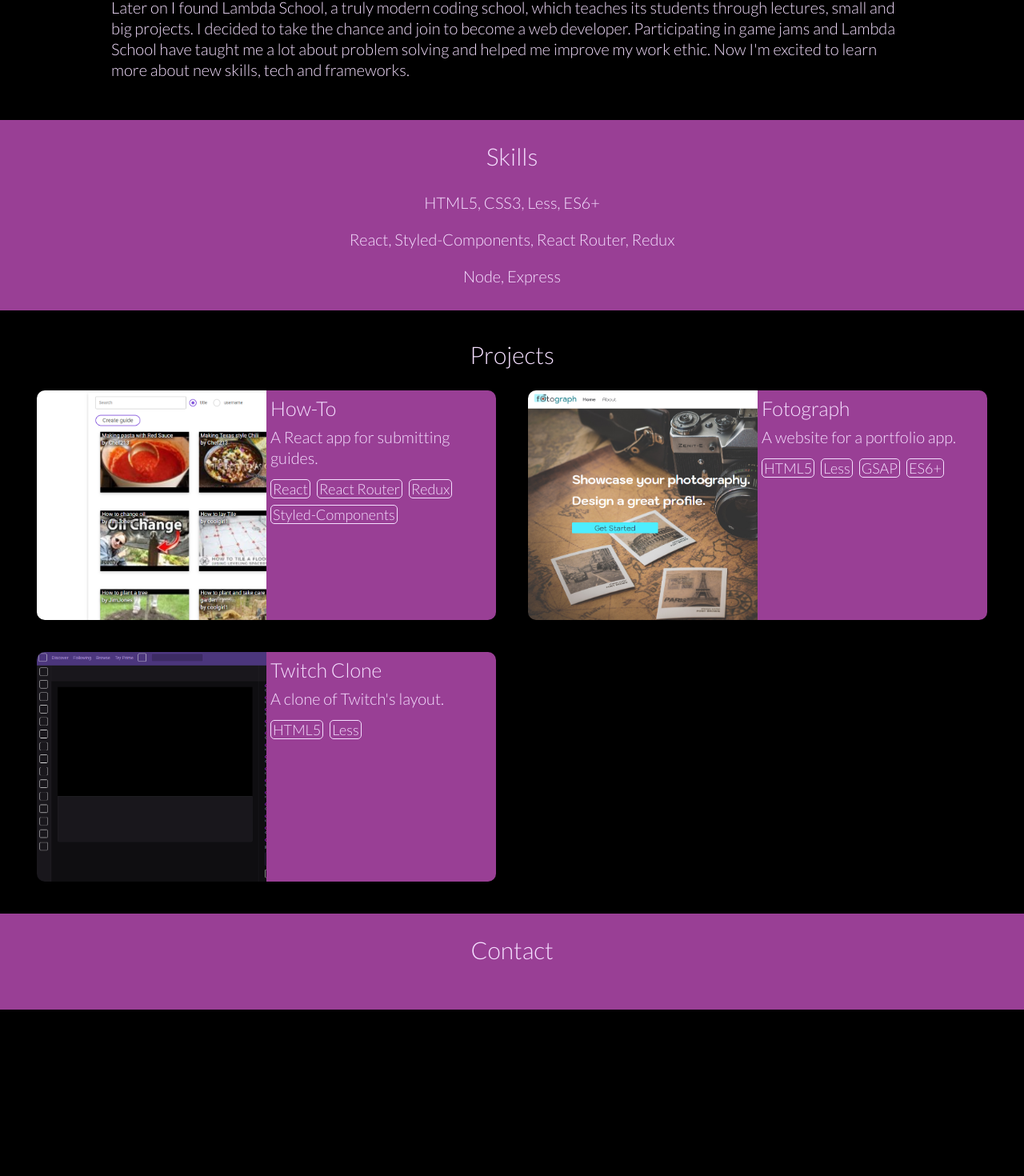
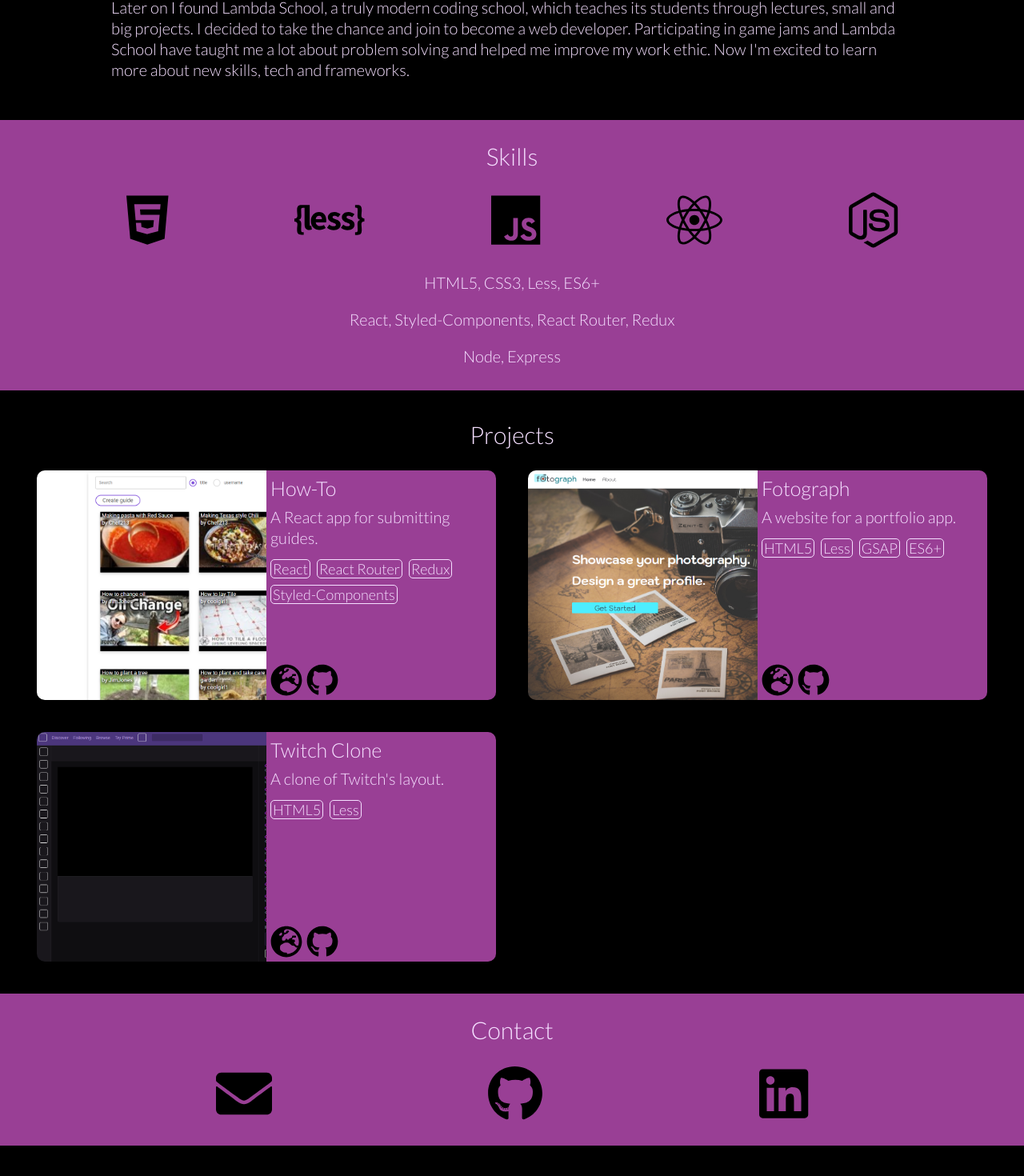
Before and after one commit to nanoblit/portfolio, a React (Create React App) app: page / in a window 1280 px wide. Shown: the part 809-2279 px from the top of the page at 80% size. Before the commit the page ends 2171 px from the top, so only its background shows below. Built offline with nearby package versions, Linux system fonts and the light colour scheme.

Commit message:
Add icons and animations

```diff
--- /dev/null
+++ b/@types/types.d.ts
@@ -0,0 +1,3 @@
+declare module "react-reveal/Zoom";
+declare module "react-reveal/Slide";
+declare module "react-reveal/Reveal";
--- a/package.json
+++ b/package.json
@@ -3,12 +3,18 @@
   "version": "0.1.0",
   "private": true,
   "dependencies": {
+    "@fortawesome/fontawesome-svg-core": "^1.2.21",
+    "@fortawesome/free-brands-svg-icons": "^5.10.1",
+    "@fortawesome/free-solid-svg-icons": "^5.10.1",
+    "@fortawesome/react-fontawesome": "^0.1.4",
     "@types/jest": "24.0.15",
     "@types/node": "^12.6.8",
     "@types/react-dom": "16.8.5",
+    "@types/react-fontawesome": "^1.6.4",
     "@types/styled-components": "^4.1.18",
     "react": "^16.8.6",
     "react-dom": "^16.8.6",
+    "react-reveal": "^1.2.2",
     "react-scripts": "3.0.1",
     "styled-components": "^4.3.2",
     "typescript": "3.5.3"
--- a/src/components/Bar.tsx
+++ b/src/components/Bar.tsx
@@ -1,5 +1,6 @@
 import React from "react";
 import styled from "styled-components";
+import { iconZoom } from "../styles/variables";
 
 const BarDiv = styled.div`
   background-image: linear-gradient(
@@ -34,6 +35,11 @@ const BarDiv = styled.div`
     a {
       margin-right: 4rem;
       text-decoration: none;
+      transition: transform 0.2s;
+
+      &:hover {
+        transform: scale(${iconZoom});
+      }
 
       &:last-of-type {
         margin-right: 0;
--- a/src/components/Contact.tsx
+++ b/src/components/Contact.tsx
@@ -1,18 +1,48 @@
 import React from "react";
 import styled from "styled-components";
-import { mainColor } from "../styles/variables";
+import Reveal from "react-reveal/Reveal";
+import { faEnvelope } from "@fortawesome/free-solid-svg-icons";
+import { faGithub, faLinkedin } from "@fortawesome/free-brands-svg-icons";
+import {
+  black,
+  mainColor,
+  FontAwesomeIconWithScaling
+} from "../styles/variables";
 
 const ContactDiv = styled.div`
   background-color: ${mainColor};
   text-align: center;
   padding: 3rem 0 3rem;
   margin-bottom: 10rem;
+
+  .contact-links {
+    display: flex;
+    justify-content: space-evenly;
+
+    a {
+      color: ${black};
+      font-size: 1rem;
+    }
+  }
 `;
 
 const Contact = (): JSX.Element => {
   return (
     <ContactDiv>
       <h2>Contact</h2>
+      <Reveal effect="fadeInUp" cascade>
+        <div className="contact-links">
+          <a href="mailto:jakub.k.maleta@gmail.com">
+            <FontAwesomeIconWithScaling icon={faEnvelope} size="7x" />
+          </a>
+          <a href="https://github.com/nanoblit/">
+            <FontAwesomeIconWithScaling icon={faGithub} size="7x" />
+          </a>
+          <a href="https://www.linkedin.com/in/jakubmaleta/">
+            <FontAwesomeIconWithScaling icon={faLinkedin} size="7x" />
+          </a>
+        </div>
+      </Reveal>
     </ContactDiv>
   );
 };
--- a/src/components/MainImage.tsx
+++ b/src/components/MainImage.tsx
@@ -1,5 +1,6 @@
 import React from "react";
 import styled from "styled-components";
+import Slide from "react-reveal/Slide";
 import { mainColor } from "../styles/variables";
 
 import background from "../images/background.jpg";
@@ -71,14 +72,18 @@ const MainImage = (): JSX.Element => {
     <MainImageDiv>
       <div className="summary-and-me">
         <div className="summary">
+          <Slide left>
             <p>
               I am a full-stack web developer interested in modern web
               technologies who also enjoys gaming and gamedev.
             </p>
+          </Slide>
         </div>
+        <Slide right>
           <div className="me">
             <img alt="My face" src={me} />
           </div>
+        </Slide>
       </div>
     </MainImageDiv>
   );
--- a/src/components/Projects.tsx
+++ b/src/components/Projects.tsx
@@ -1,7 +1,11 @@
 import React from "react";
 import styled from "styled-components";
+import Reveal from "react-reveal/Reveal";
+import { FontAwesomeIcon } from "@fortawesome/react-fontawesome";
+import { faGlobeEurope } from "@fortawesome/free-solid-svg-icons";
+import { faGithub } from "@fortawesome/free-brands-svg-icons";
 import projectData from "../projectData";
-import { mainColor, white } from "../styles/variables";
+import { mainColor, white, black, iconZoom } from "../styles/variables";
 
 const ProjectsDiv = styled.div`
   margin: 0 auto;
@@ -20,12 +24,20 @@ const ProjectsDiv = styled.div`
     .card {
       display: flex;
       margin-bottom: 4rem;
+      transition: transform 0.2s;
+
+      &:hover {
+        transform: scale(1.05);
+      }
 
       @media screen and (max-width: 650px) {
         flex-direction: column;
       }
 
       .card-info {
+        display: flex;
+        flex-direction: column;
+        justify-content: space-between;
         padding: 0 0.5rem 0;
         border-top-right-radius: 1rem;
         border-bottom-right-radius: 1rem;
@@ -38,6 +50,7 @@ const ProjectsDiv = styled.div`
           border-bottom-left-radius: 1rem;
         }
 
+        .upper-card-info {
           p {
             margin-bottom: 1rem;
           }
@@ -51,6 +64,20 @@ const ProjectsDiv = styled.div`
               border: 0.1rem solid ${white};
               border-radius: 0.5rem;
               margin: 0.4rem 0.8rem 0.4rem 0;
+            }
+          }
+        }
+
+        .lower-card-info {
+          a {
+            display: inline-block;
+            margin-right: 0.5rem;
+            margin-bottom: 0.5rem;
+            transition: transform 0.2s;
+
+            &:hover {
+              transform: scale(${iconZoom});
+            }
           }
         }
       }
@@ -84,9 +111,11 @@ const Projects = (): JSX.Element => {
         {projectData.map(
           (data): JSX.Element => {
             return (
-              <div className="card" key={data.title}>
+              <Reveal effect="fadeInUp" key={data.title}>
+                <div className="card">
                   <CardImg img={data.image} />
                   <div className="card-info">
+                    <div className="upper-card-info">
                       <h3>{data.title}</h3>
                       <p>{data.description}</p>
                       <div className="tags">
@@ -97,7 +126,29 @@ const Projects = (): JSX.Element => {
                         )}
                       </div>
                     </div>
+                    <div className="lower-card-info">
+                      {data.websiteLink && (
+                        <a href={data.websiteLink}>
+                          <FontAwesomeIcon
+                            icon={faGlobeEurope}
+                            size="2x"
+                            color={black}
+                          />
+                        </a>
+                      )}
+                      {data.codeLink && (
+                        <a href={data.codeLink}>
+                          <FontAwesomeIcon
+                            icon={faGithub}
+                            size="2x"
+                            color={black}
+                          />
+                        </a>
+                      )}
                     </div>
+                  </div>
+                </div>
+              </Reveal>
             );
           }
         )}
--- a/src/components/Skills.tsx
+++ b/src/components/Skills.tsx
@@ -1,18 +1,41 @@
 import React from "react";
 import styled from "styled-components";
-import { mainColor } from "../styles/variables";
+import Reveal from "react-reveal/Reveal";
+import {
+  faHtml5,
+  faLess,
+  faJs,
+  faReact,
+  faNodeJs
+} from "@fortawesome/free-brands-svg-icons";
+import { mainColor, FontAwesomeIconWithScaling } from "../styles/variables";
 
 const SkillsDiv = styled.div`
   background-color: ${mainColor};
   text-align: center;
   padding: 3rem 0 3rem;
   margin-bottom: 4rem;
+
+  .skills-icons {
+    display: flex;
+    justify-content: space-evenly;
+    margin-bottom: 3rem;
+  }
 `;
 
 const Skills = (): JSX.Element => {
   return (
     <SkillsDiv>
       <h2>Skills</h2>
+      <Reveal effect="fadeInUp" cascade>
+        <div className="skills-icons">
+          <FontAwesomeIconWithScaling icon={faHtml5} size="7x" />
+          <FontAwesomeIconWithScaling icon={faLess} size="7x" />
+          <FontAwesomeIconWithScaling icon={faJs} size="7x" />
+          <FontAwesomeIconWithScaling icon={faReact} size="7x" />
+          <FontAwesomeIconWithScaling icon={faNodeJs} size="7x" />
+        </div>
+      </Reveal>
       <p>HTML5, CSS3, Less, ES6+</p>
       <br />
       <br />
--- a/src/projectData.tsx
+++ b/src/projectData.tsx
@@ -7,19 +7,25 @@ const projectData = [
     title: "How-To",
     image: howToImage,
     description: "A React app for submitting guides.",
-    tags: ["React", "React Router", "Redux", "Styled-Components"]
+    tags: ["React", "React Router", "Redux", "Styled-Components"],
+    websiteLink: "https://how-to-jm.netlify.com/",
+    codeLink: "https://github.com/nanoblit/how-to-FE"
   },
   {
     title: "Fotograph",
     image: fotographImage,
     description: "A website for a portfolio app.",
-    tags: ["HTML5", "Less", "GSAP", "ES6+"]
+    tags: ["HTML5", "Less", "GSAP", "ES6+"],
+    websiteLink: "https://fotograph-jm.netlify.com/",
+    codeLink: "https://github.com/art-portfolio-bw/art-portfolio-UI-Jakub"
   },
   {
     title: "Twitch Clone",
     image: twitchCloneImage,
     description: "A clone of Twitch's layout.",
-    tags: ["HTML5", "Less"]
+    tags: ["HTML5", "Less"],
+    websiteLink: "https://nanoblit.github.io/twitch-channel-view-clone/",
+    codeLink: "https://github.com/nanoblit/twitch-channel-view-clone"
   }
 ];
 
--- a/src/styles/GlobalStyles.tsx
+++ b/src/styles/GlobalStyles.tsx
@@ -40,6 +40,22 @@ const GlobalStyles = createGlobalStyle`
   body {
     background-color: ${black};
   }
+
+  @keyframes fadeInUp {
+    from {
+        transform: translate3d(0,3rem,0);
+        opacity: 0;
+    }
+
+    to {
+        transform: translate3d(0,0,0);
+        opacity: 1
+    }
+  }
+
+  .fadeInUp {
+    animation-name: fadeInUp;
+  }
 `;
 
 export default GlobalStyles;
--- a/src/styles/variables.tsx
+++ b/src/styles/variables.tsx
@@ -1,3 +1,20 @@
+import styled from "styled-components";
+import { FontAwesomeIcon } from "@fortawesome/react-fontawesome";
+
 export const black = "#000000";
 export const white = "#F5DFFF";
 export const mainColor = "#993F95";
+
+export const iconZoom = 1.2;
+
+export const FontAwesomeIconWithScaling = styled(FontAwesomeIcon)`
+  transition: transform 0.2s;
+
+  &:hover {
+    transform: scale(${iconZoom});
+  }
+
+  @media screen and (max-width: 650px) {
+    font-size: 5rem;
+  }
+`;
--- a/tsconfig.json
+++ b/tsconfig.json
@@ -17,5 +17,6 @@
     "noEmit": true,
     "jsx": "preserve"
   },
-  "include": ["src"]
+  "include": ["src", "@types"],
+  "typeRoots": ["node_modules/@types", "@types"]
 }
```
Also changed, not shown: src/components/About.tsx (+14 -10 lines), 1 other file (tests, documents, lock files or other folders). Lines whose indentation alone changed are shown as unchanged.
